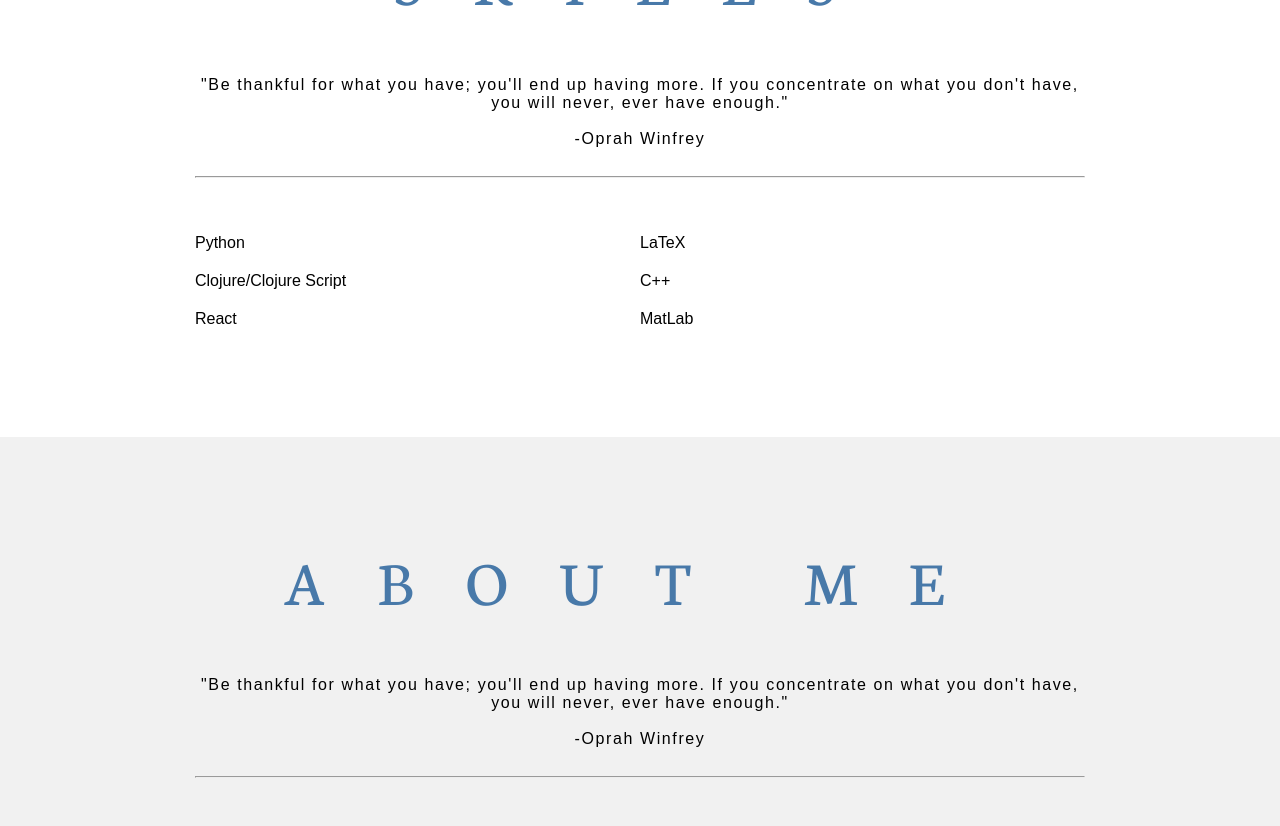
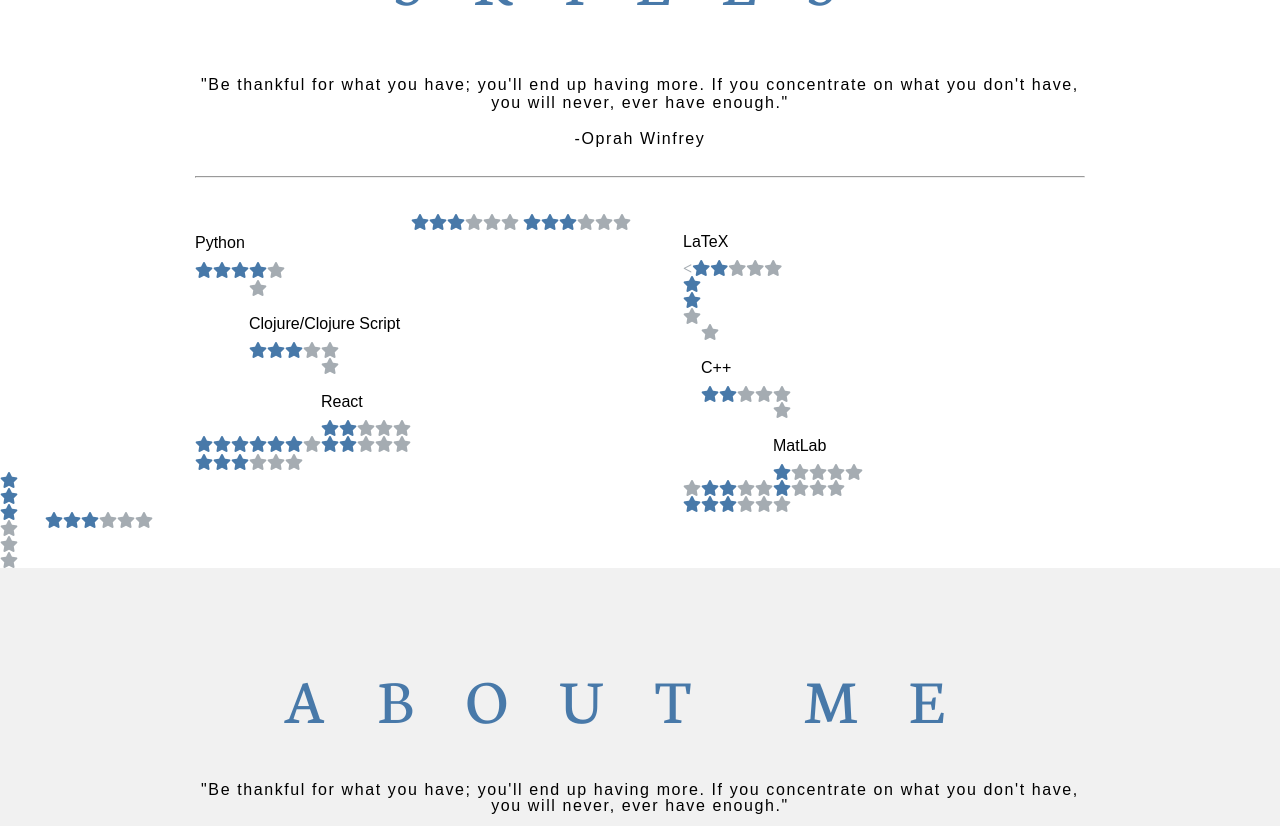
Before and after one commit to layniecalderwood/coryrhunter.com, a Jekyll site: the page index.html, which Jekyll copies as it is, in a window 1280 px wide and 900 px high, scrolled down 2587 px, cut to the strip 0-826 px from the top of the window. Built offline with Jekyll 4.4.1, drawn with Linux system fonts in a browser that asks for light colours; nearby versions of some CDN libraries.

Commit message:
let's see what this looks like

```diff
--- a/index.html
+++ b/index.html
@@ -421,15 +421,15 @@ article {
   <div class="col-md-8" style="float: left; width; 50%;">
     <ul style="list-style-type: none;">
       <li>
-        <p>Python</p>
+        <p>Python</p><i class="fas fa-star" style="color: #4879A9;"><i class="fas fa-star" style="color: #4879A9;"><i class="fas fa-star" style="color: #4879A9;"><i class="fas fa-star" style="color: #4879A9;"><i class="fas fa-star" style="color: #A5ACB2;">
       </li>
 
       <li>
-        <p>Clojure/Clojure Script</p>
+        <p>Clojure/Clojure Script</p><i class="fas fa-star" style="color: #4879A9;"><i class="fas fa-star" style="color: #4879A9;"><i class="fas fa-star" style="color: #4879A9;"><i class="fas fa-star" style="color: #A5ACB2;"><i class="fas fa-star" style="color: #A5ACB2;">
       </li>
 
       <li>
-        <p>React</p>
+        <p>React</p><i class="fas fa-star" style="color: #4879A9;"><i class="fas fa-star" style="color: #4879A9;"><i class="fas fa-star" style="color: #A5ACB2;"><i class="fas fa-star" style="color: #A5ACB2;"><i class="fas fa-star" style="color: #A5ACB2;">
       </li>
 
     </ul>
@@ -438,15 +438,15 @@ article {
 <div class="col-md-8" style="float: right; width: 50%;">
     <ul style="list-style-type: none;">
       <li>
-        <p>LaTeX</p>
+        <p>LaTeX</p><<i class="fas fa-star" style="color: #4879A9;"><i class="fas fa-star" style="color: #4879A9;"><i class="fas fa-star" style="color: #A5ACB2;"><i class="fas fa-star" style="color: #A5ACB2;"><i class="fas fa-star" style="color: #A5ACB2;">
       </li>
 
       <li>
-        <p>C++</p>
+        <p>C++</p><i class="fas fa-star" style="color: #4879A9;"><i class="fas fa-star" style="color: #4879A9;"><i class="fas fa-star" style="color: #A5ACB2;"><i class="fas fa-star" style="color: #A5ACB2;"><i class="fas fa-star" style="color: #A5ACB2;">
       </li>
 
       <li>
-        <p>MatLab</p>
+        <p>MatLab</p><i class="fas fa-star" style="color: #4879A9;"><i class="fas fa-star" style="color: #A5ACB2;"><i class="fas fa-star" style="color: #A5ACB2;"><i class="fas fa-star" style="color: #A5ACB2;"><i class="fas fa-star" style="color: #A5ACB2;">
       </li>
 
     </ul>
```
